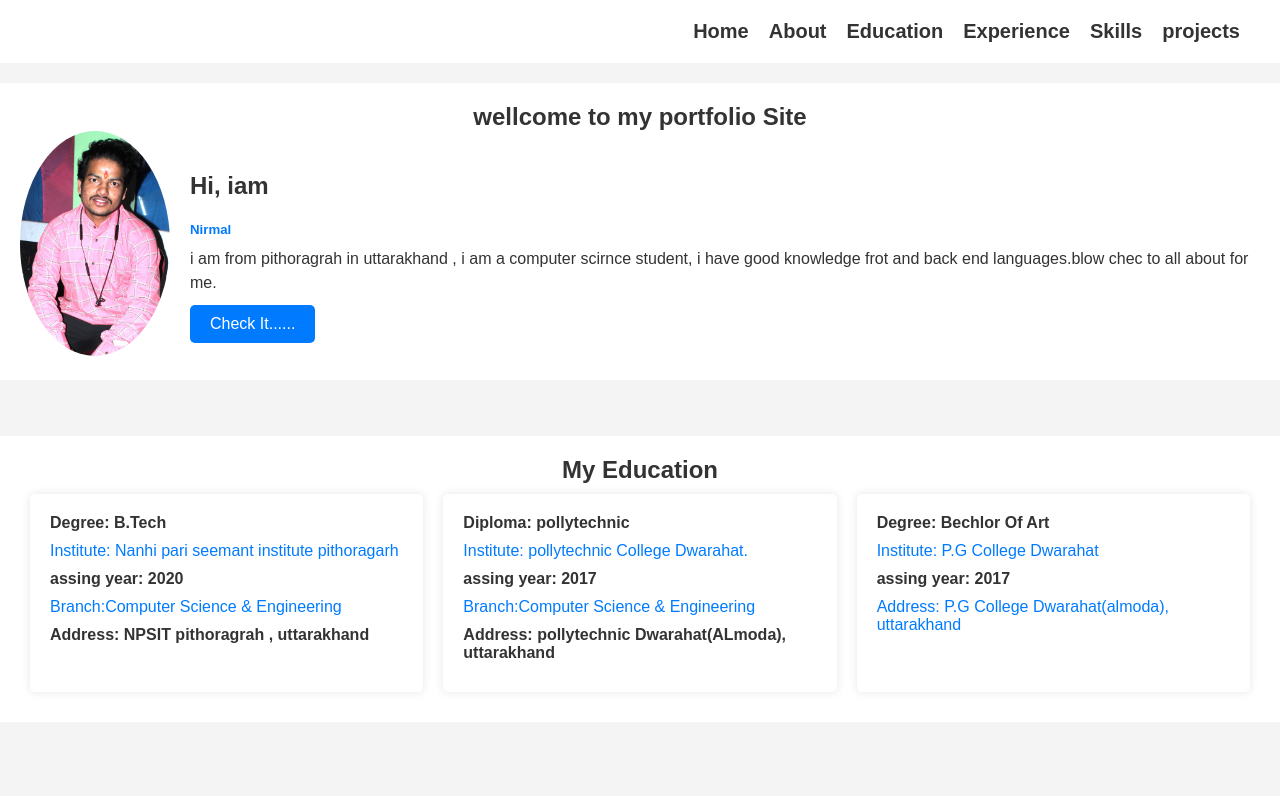
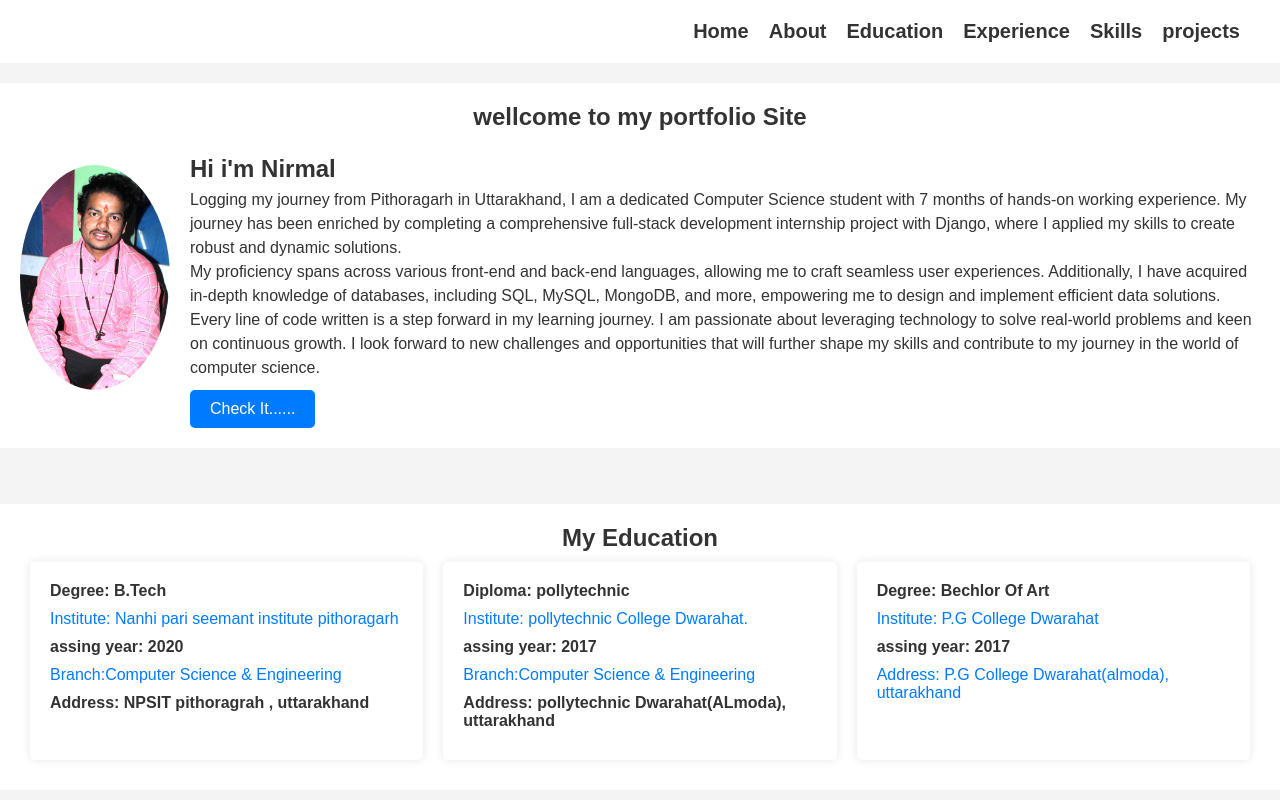
Before and after one commit to CoderNikku/-portfolio, a plain HTML site: page index.html in a window 1280 px wide. Shown: the top 800 px of the page. Drawn offline with Linux system fonts and the light colour scheme.

Commit message:
update home,index file

```diff
--- a/index.html
+++ b/index.html
@@ -38,11 +38,10 @@
                 <img src="wallpaper/me.jpg"alt="">
             </div>
             <div class="profile_intro">
-                <h3>Hi, iam</h3>
-                <h5>Nirmal</h5>
-                <p>i am from pithoragrah in uttarakhand , i am a computer scirnce student, i have good
-                    knowledge frot and back end languages.blow chec to all about for me.
-                </p>
+                <h3>Hi i'm Nirmal</h3>
+                <p>Logging my journey from Pithoragarh in Uttarakhand, I am a dedicated Computer Science student with 7 months of hands-on working experience. My journey has been enriched by completing a comprehensive full-stack development internship project with Django, where I applied my skills to create robust and dynamic solutions.</p>
+                <p>My proficiency spans across various front-end and back-end languages, allowing me to craft seamless user experiences. Additionally, I have acquired in-depth knowledge of databases, including SQL, MySQL, MongoDB, and more, empowering me to design and implement efficient data solutions.</p>
+                <p>Every line of code written is a step forward in my learning journey. I am passionate about leveraging technology to solve real-world problems and keen on continuous growth. I look forward to new challenges and opportunities that will further shape my skills and contribute to my journey in the world of computer science.</p>
                 <a href="">Check It......</a>
             </div>
         </div>
```
Also changed, not shown: home.html (+1 -1 lines).
